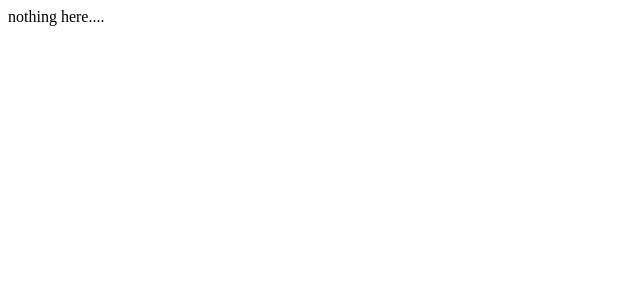
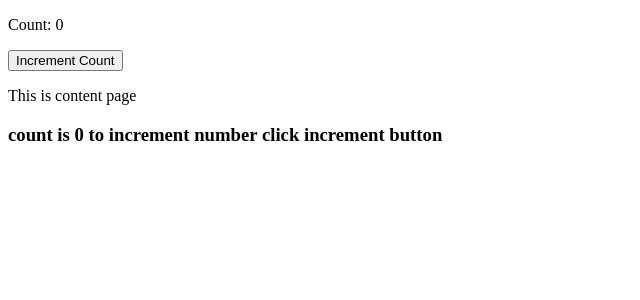
Before and after one commit to Nirob-X/my-react-projects, a React (Create React App) app: page / in a window 1280 px wide. Shown: the top 300 px of the page, without its empty margins (0-640 px from the left). Built offline with nearby package versions, Linux system fonts and the light colour scheme.

Commit message:
create context api for knowing how to work context api !

```diff
--- a/src/App.js
+++ b/src/App.js
@@ -1,9 +1,14 @@
+import Section from "./components/Section";
+import CountContext from "./context/CountContext";
+import {useState} from "react";
+
 function App() {
-  return (
-    <div>
-    	nothing here....
-    </div>
-  );
+	const [count, setCount] = useState(0);
+  	return (
+  		<CountContext.Provider value={{count, setCount}}>
+    		<Section />
+    	</CountContext.Provider>
+  	);
 }
 
 export default App;
--- /dev/null
+++ b/src/components/Content.js
@@ -0,0 +1,10 @@
+import Info from "./Info";
+
+export default function Content() {
+	return (
+		<div>
+			<p>This is content page</p>
+			<Info />
+		</div>
+	);
+}
--- /dev/null
+++ b/src/components/Counter.js
@@ -0,0 +1,8 @@
+export default function Counter({count, setCount}) {
+	return (
+		<div>
+			<p>Count: {count}</p>
+			<button type="button" onClick={() => setCount(prev => prev+1)}>Increment Count</button>
+		</div>
+	);
+}
--- /dev/null
+++ b/src/components/Info.js
@@ -0,0 +1,9 @@
+import CountContext from "../context/CountContext";
+
+export default function Info() {
+	return (
+		<CountContext.Consumer>
+			{({count}) => <h3>count is {count} to increment number click increment button</h3>}
+		</CountContext.Consumer>
+	);
+}
--- /dev/null
+++ b/src/components/Section.js
@@ -0,0 +1,14 @@
+import Counter from "./Counter";
+import Content from "./Content";
+import CountContext from "../context/CountContext";
+
+export default function Section() {
+	return (
+		<>
+			<CountContext.Consumer>
+				{({count, setCount}) => <Counter count={count} setCount={setCount} />}
+			</CountContext.Consumer>
+			<Content />
+		</>
+	);
+}
--- /dev/null
+++ b/src/context/CountContext.js
@@ -0,0 +1,5 @@
+import createContext from "../lib/context";
+
+const CountContext = createContext();
+
+export default CountContext;
--- /dev/null
+++ b/src/lib/context.js
@@ -0,0 +1,24 @@
+class Context {
+	constructor(value) {
+		this.value = value;
+	}
+
+	Provider = ({children, value}) => {
+		this.value = value;
+		return children;
+	}
+
+	Consumer = ({children}) => {
+		return children(this.value);
+	}
+}
+
+const createContext = (value=null) => {
+	const context = new Context(value);
+	return {
+		Provider: context.Provider,
+		Consumer: context.Consumer
+	}
+}
+
+export default createContext;
```
